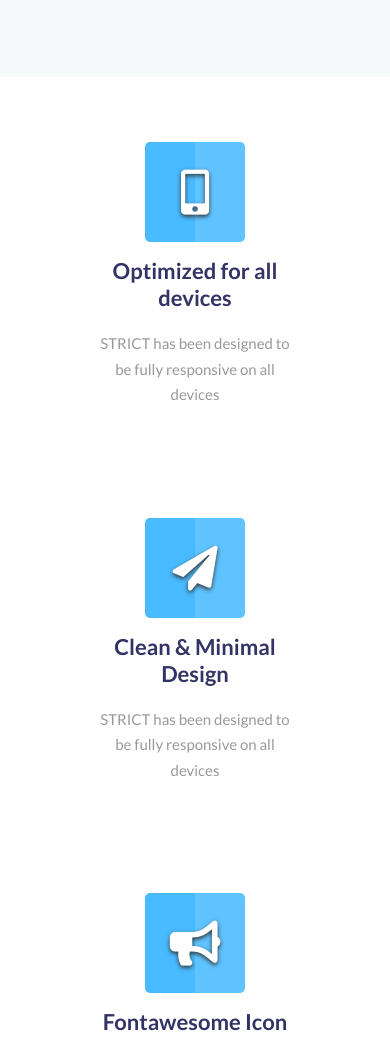
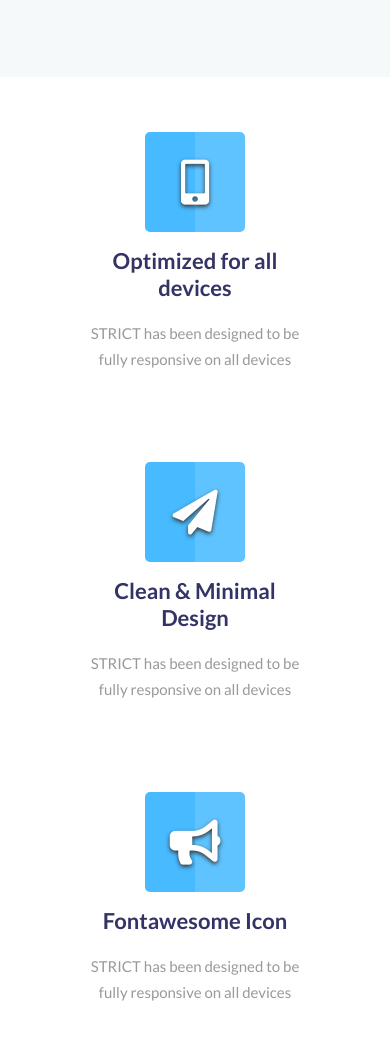
Before and after one commit to rabbihosain/assignment-08, a plain HTML site: page index.html in a window 390 px wide. Shown: the part 918-1966 px from the top of the page. Drawn offline with Linux system fonts and the light colour scheme.

Commit message:
Update responsive.css

```diff
--- a/css/responsive.css
+++ b/css/responsive.css
@@ -10,6 +10,10 @@
 	}
 	.banner-section {
 	    height: 700px;
+	}
+	.feature {
+	    padding: 20px;
+	    text-align: center;
 	}
 }
 
@@ -37,7 +41,7 @@
 	    font-size: 16px;
 	    line-height: 1.4;
 	}
-	.features-section .flex{
+	.features-section .flex, .showcase-section .flex{
 		justify-content: center;
 	}
 	.col {
```
